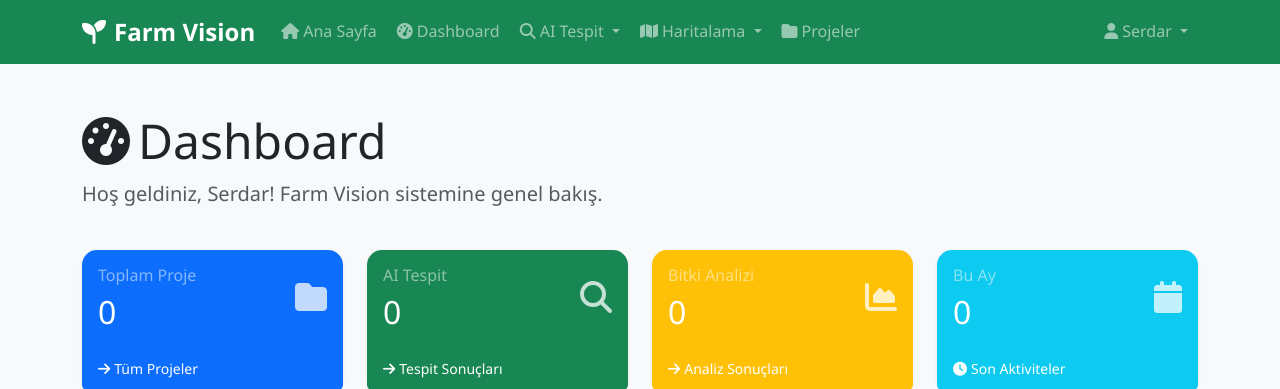
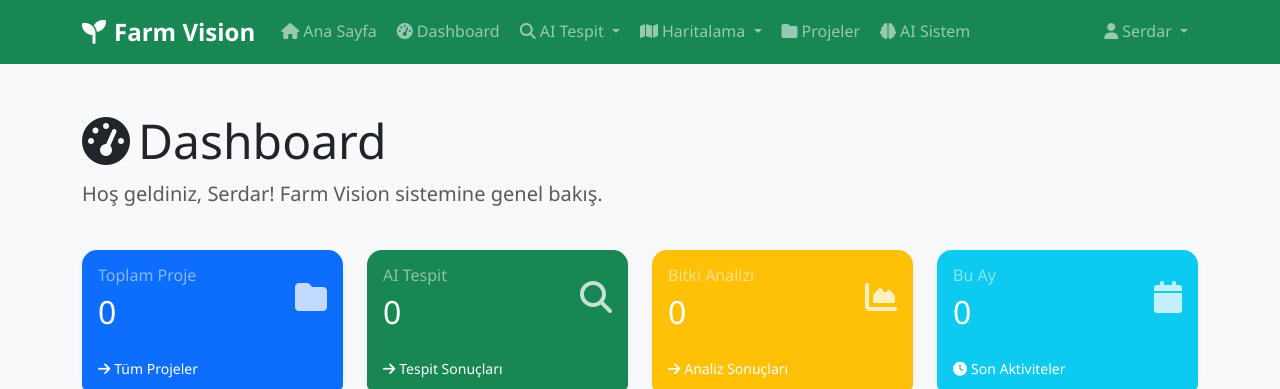
Before and after one commit to ChronoCoders/farmvision, a Flask app: page /dashboard in a window 1280 px wide. Shown: the top 389 px of the page. Run offline with Flask 3, Linux system fonts and the light colour scheme; a user stored in the database is signed in.

Commit message:
Add a direct link to the AI system status page from the main navigation
Adds a navigation link to `main.ai_status` in `templates/base.html` and resets processing_time in `detect_leaf_disease_corn` in `utils/yolo_detection.py`.

Replit-Commit-Author: Agent
Replit-Commit-Session-Id: b8263b5b-9d48-49b5-832d-9d10e62f8b13
Replit-Commit-Screenshot-Url: https://storage.googleapis.com/screenshot-production-us-central1/5841fd48-a934-4024-b757-f381fab38cbd/bb24024e-3e7d-4ced-9689-19192035fd6d.jpg

```diff
--- a/templates/base.html
+++ b/templates/base.html
@@ -85,6 +85,12 @@
                             <i class="fas fa-folder me-1"></i>Projeler
                         </a>
                     </li>
+
+                    <li class="nav-item">
+                        <a class="nav-link" href="{{ url_for('main.ai_status') }}">
+                            <i class="fas fa-brain me-1"></i>AI Sistem
+                        </a>
+                    </li>
                     {% endif %}
                 </ul>
 
--- a/utils/yolo_detection.py
+++ b/utils/yolo_detection.py
@@ -190,7 +190,7 @@ def detect_leaf_disease_corn(image_path, confidence=0.25):
             'disease': 'Corn maize healthy',
             'confidence': 0.50,
             'recommendations': 'Model yüklenirken hata oluştu. Lütfen tekrar deneyin.',
-            'processing_time': round(time.time() - start_time if 'start_time' in locals() else 0.0, 2),
+            'processing_time': 0.0,
             'severity': 'Bilinmiyor',
             'algorithm': 'YOLO v7 Disease Detection (Model Loading...)',
             'error': str(e)
```
